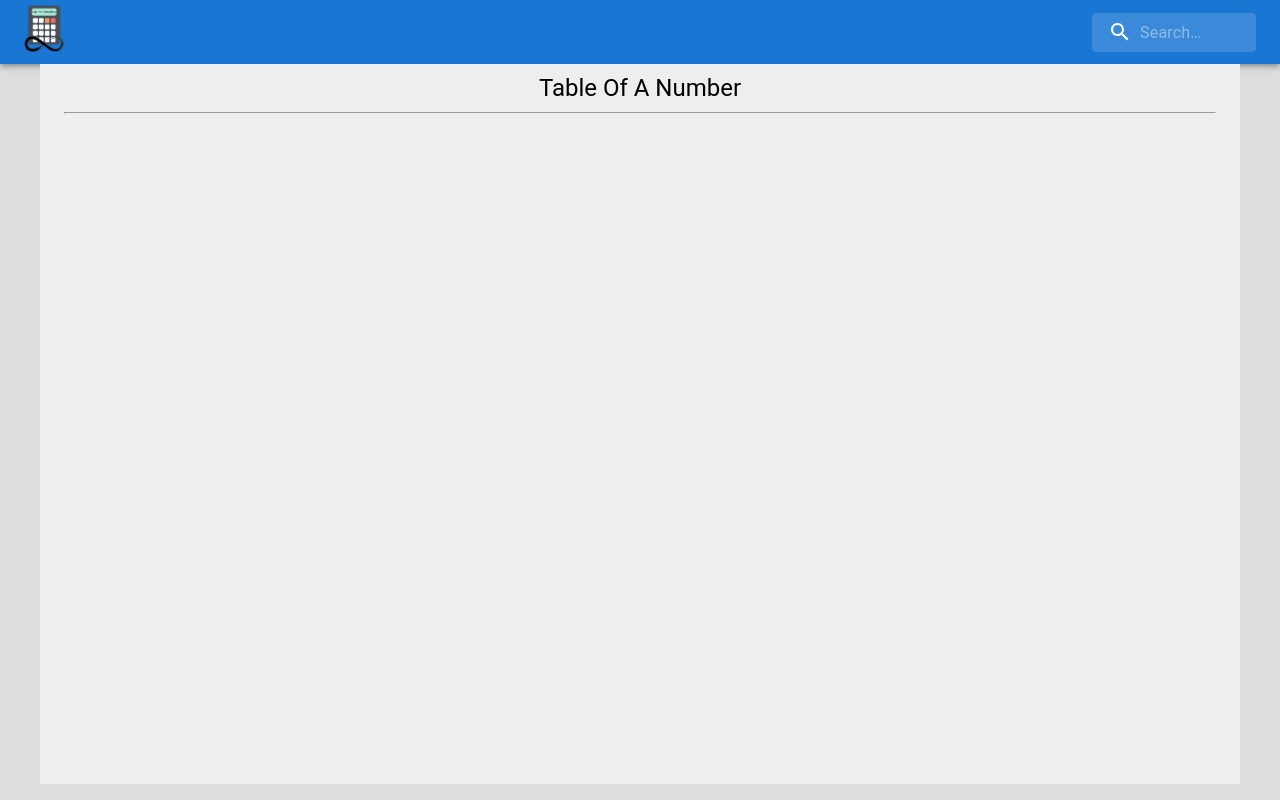
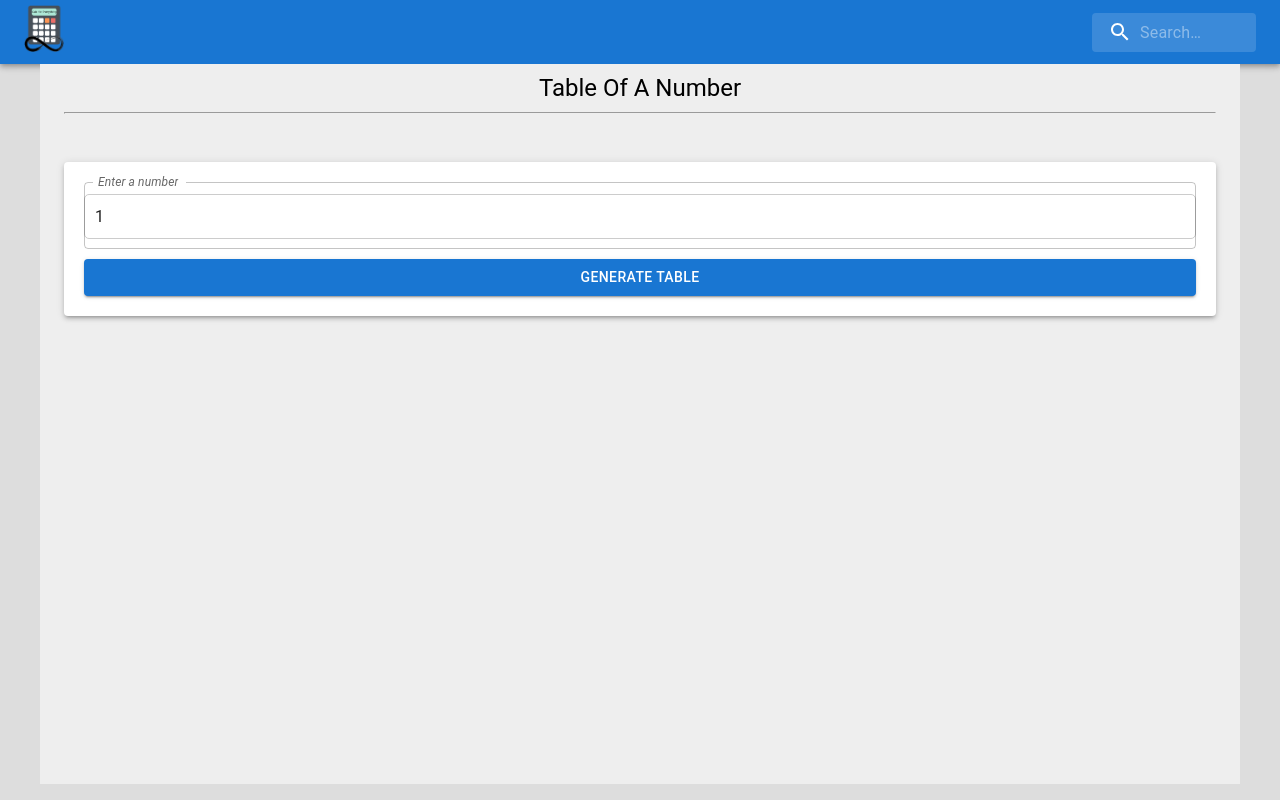
Before and after one commit to SarthakKeshari/calc_for_everything, a React (Create React App) app in the folder calculators/: page /tableofnumber in a window 1280 px wide. Built offline with nearby package versions, Linux system fonts and the light colour scheme.

Commit message:
Created Table of a number

```diff
--- a/calculators/src/mathematical/tableOfNumber/MainTableOfNumber.js
+++ b/calculators/src/mathematical/tableOfNumber/MainTableOfNumber.js
@@ -1,12 +1,75 @@
-import React from 'react';
-import { Container, Typography } from '@mui/material';
+import React, { useState } from 'react';
+import {
+    Container,
+    Paper,
+    TextField,
+    Table,
+    TableContainer,
+    TableHead,
+    TableBody,
+    TableRow,
+    TableCell,
+    Button,
+    Typography
+}from '@mui/material';
 
-function MainTableOfNumber(){
-    return(
-        <Container maxWidth="lg" sx={{ bgcolor: '#eeeeee', minHeight: '90vh', paddingY:"10" }}>
-            <Typography pt={1} variant='h5' sx = {{textAlign: "center"}}>Table Of A Number</Typography>
-            <hr/>
-            <br/>
+function MainTableOfNumber() {
+    const [number, setNumber] = useState(1);
+    const [table, setTable] = useState([]);
+
+    const generateTable = () => {
+        const newTable = [];
+        for (let i = 1; i <= 10; i++) {
+            newTable.push({ factor: i, product: i * number });
+        }
+        setTable(newTable);
+    };
+
+    return (
+        <Container maxWidth="lg" sx={{ bgcolor: '#eeeeee', minHeight: '90vh', paddingY: "10" }}>
+            <Typography pt={1} variant='h5' sx={{ textAlign: "center" }}>Table Of A Number</Typography>
+            <hr />
+            <br />
+            <Paper elevation={3} style={{ padding: '20px', marginTop: '20px' }}>
+                <TextField
+                    label="Enter a number"
+                    type="number"
+                    variant="outlined"
+                    fullWidth
+                    value={number}
+                    onChange={(e) => setNumber(e.target.value)}
+                />
+                <Button
+                    variant="contained"
+                    color="primary"
+                    fullWidth
+                    style={{ marginTop: '10px' }}
+                    onClick={generateTable}
+                >
+                    Generate Table
+                </Button>
+            </Paper>
+
+            {table.length > 0 && (
+                <TableContainer component={Paper} style={{ marginTop: '20px' }}>
+                    <Table>
+                        <TableHead>
+                            <TableRow>
+                                <TableCell>Factor</TableCell>
+                                <TableCell>Product</TableCell>
+                            </TableRow>
+                        </TableHead>
+                        <TableBody>
+                            {table.map((row) => (
+                                <TableRow key={row.factor}>
+                                    <TableCell>{row.factor}</TableCell>
+                                    <TableCell>{row.product}</TableCell>
+                                </TableRow>
+                            ))}
+                        </TableBody>
+                    </Table>
+                </TableContainer>
+            )}
         </Container>
     )
 }
```
